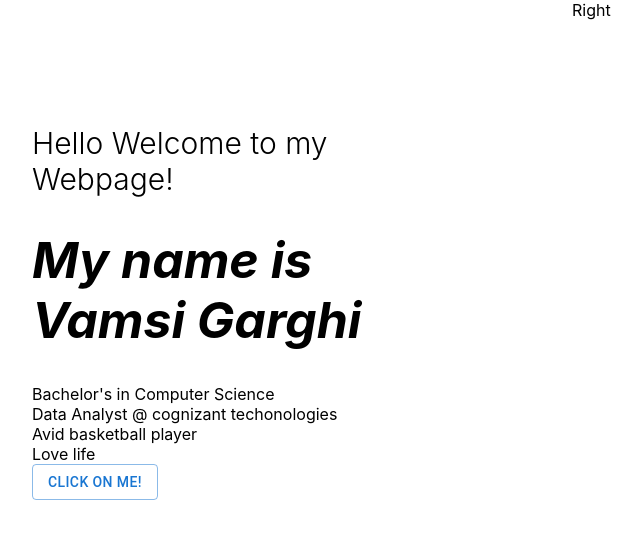
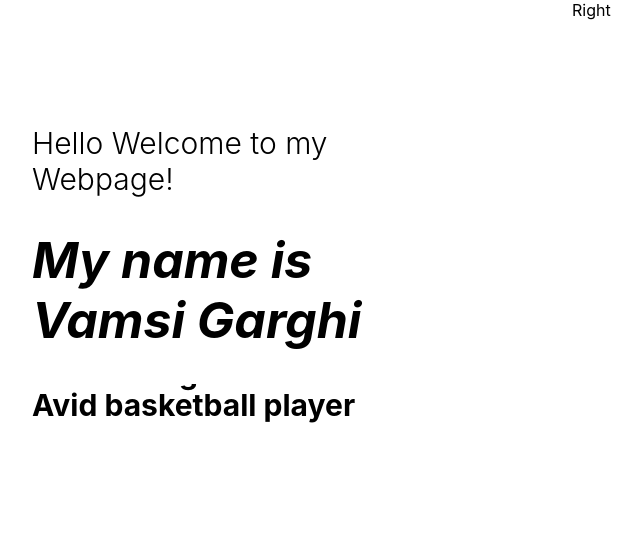
Before and after one commit to GarghiVamsi/Portfolio-website, a React (Create React App) app: page / in a window 1280 px wide. Shown: the top 538 px of the page, without its empty margins (68-710 px from the left). Built offline with nearby package versions, Linux system fonts and the light colour scheme.

Commit message:
added animation to my title

```diff
--- a/src/Components/Intro page/Info.jsx
+++ b/src/Components/Intro page/Info.jsx
@@ -1,5 +1,5 @@
 import "./info.css"
-import Button from '@mui/material/Button';
+//import Button from '@mui/material/Button';
 
 const Info = () => {
     return (
@@ -13,10 +13,8 @@
                         <div className="info-title-item"> Bachelor's in Computer Science</div>
                         <div className="info-title-item"> Data Analyst @ cognizant techonologies</div>
                         <div className="info-title-item"> Avid basketball player</div>
+                        <div className="info-title-item"> Loves Anime</div>
                         <div className="info-title-item"> Love life</div>
-                            <div className="info-title-button">
-                            <Button variant="outlined">Click on me!</Button>
-                            </div>
                     </div>
                 </div>
             </div>
--- a/src/Components/Intro page/info.css
+++ b/src/Components/Intro page/info.css
@@ -1,6 +1,7 @@
 .info {
   display: flex;
   height: 50vh;
+  /* background-color: peachpuff; */
 }
 
 .info-Left {
@@ -25,7 +26,36 @@
   font-size: 50px;
 }
 
-.info-title-button {
-  font-style: italic;
-  font-size: large;
+.info-title {
+  height: 50px;
+  overflow: hidden;
 }
+
+.info-title-wrapper {
+  height: 100%;
+  animation: move 10s ease-in-out infinite alternate;
+}
+
+@keyframes move {
+  25% {
+    transform: translateY(-50px);
+  }
+  50% {
+    transform: translateY(-100px);
+  }
+  75% {
+    transform: translateY(-150px);
+  }
+  100% {
+    transform: translateY(-200px);
+  }
+}
+
+.info-title-item {
+  height: 50px;
+  font-size: 30px;
+  font-weight: bold;
+  color: black;
+  display: flex;
+  align-items: center;
+}
```
